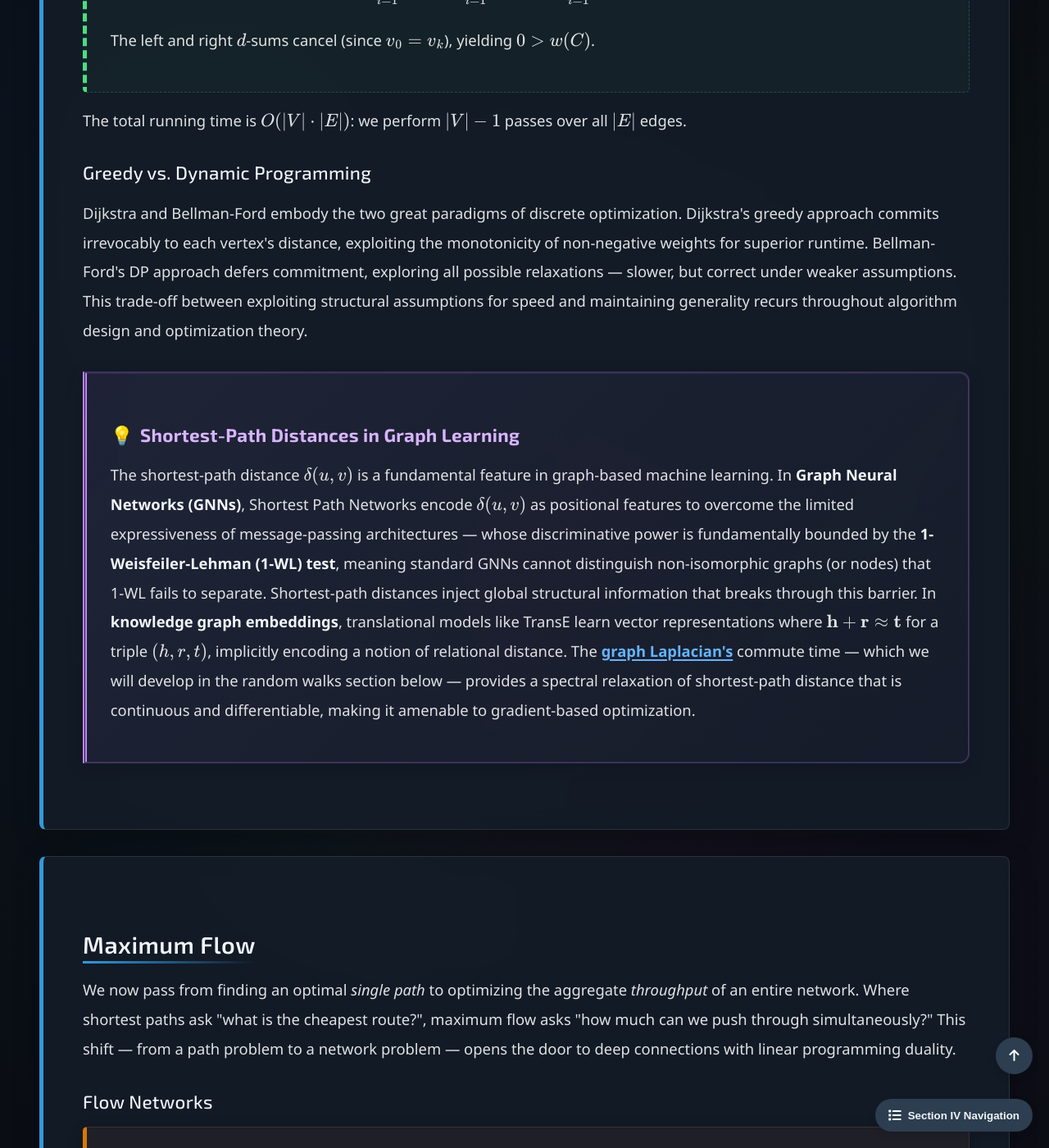
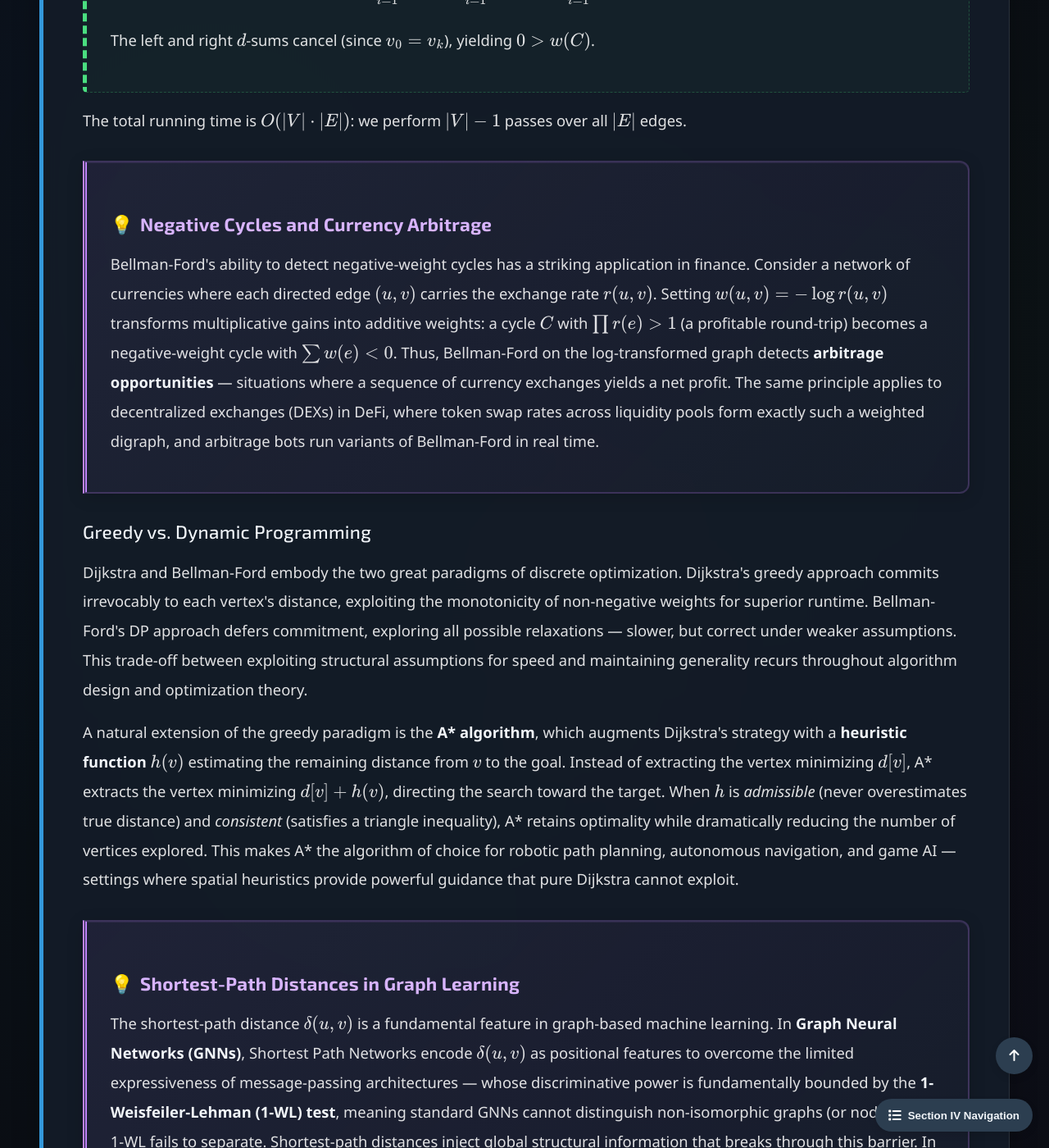
Before and after one commit to Yusukey01/yusukey01.github.io, a Jekyll site: the page built from Mathematics/Discrete/network_flow.html, in a window 1280 px wide and 1400 px high, scrolled down 5942 px. Shown: the whole window at 82% size. Built offline with Jekyll 4.4.1, drawn with Linux system fonts in a browser that asks for light colours; some of the changed text lies outside the part shown.

Commit message:
added more contents

```diff
--- a/Mathematics/Discrete/network_flow.html
+++ b/Mathematics/Discrete/network_flow.html
@@ -246,6 +246,21 @@ uses_python: false
                     The total running time is \(O(|V| \cdot |E|)\): we perform \(|V| - 1\) passes over all \(|E|\) edges.
                 </p>
 
+                <div class="insight-box">
+                    <h3>Negative Cycles and Currency Arbitrage</h3>
+                    <p>
+                        Bellman-Ford's ability to detect negative-weight cycles has a striking application in finance.
+                        Consider a network of currencies where each directed edge \((u,v)\) carries the exchange rate
+                        \(r(u,v)\). Setting \(w(u,v) = -\log r(u,v)\) transforms multiplicative gains into additive
+                        weights: a cycle \(C\) with \(\prod r(e) > 1\) (a profitable round-trip) becomes a
+                        negative-weight cycle with \(\sum w(e) < 0\). Thus, Bellman-Ford on the log-transformed graph
+                        detects <strong>arbitrage opportunities</strong> — situations where a sequence of currency
+                        exchanges yields a net profit. The same principle applies to decentralized exchanges (DEXs)
+                        in DeFi, where token swap rates across liquidity pools form exactly such a weighted digraph,
+                        and arbitrage bots run variants of Bellman-Ford in real time.
+                    </p>
+                </div>
+
                 <h3>Greedy vs. Dynamic Programming</h3>
                 <p>
                     Dijkstra and Bellman-Ford embody the two great paradigms of discrete optimization.
@@ -254,6 +269,17 @@ uses_python: false
                     defers commitment, exploring all possible relaxations — slower, but correct under weaker assumptions.
                     This trade-off between exploiting structural assumptions for speed and maintaining generality
                     recurs throughout algorithm design and optimization theory.
+                </p>
+
+                <p>
+                    A natural extension of the greedy paradigm is the <strong>A* algorithm</strong>, which augments
+                    Dijkstra's strategy with a <strong>heuristic function</strong> \(h(v)\) estimating the remaining
+                    distance from \(v\) to the goal. Instead of extracting the vertex minimizing \(d[v]\), A* extracts
+                    the vertex minimizing \(d[v] + h(v)\), directing the search toward the target. When \(h\) is
+                    <em>admissible</em> (never overestimates true distance) and <em>consistent</em> (satisfies a
+                    triangle inequality), A* retains optimality while dramatically reducing the number of vertices
+                    explored. This makes A* the algorithm of choice for robotic path planning, autonomous navigation,
+                    and game AI — settings where spatial heuristics provide powerful guidance that pure Dijkstra cannot exploit.
                 </p>
 
                 <div class="insight-box">
@@ -353,7 +379,11 @@ uses_python: false
                 <p>
                     An <strong>augmenting path</strong> is a path from \(s\) to \(t\) in the residual graph \(G_f\). If such
                     a path \(P\) exists, we can increase the flow by \(\Delta = \min_{e \in P} c_f(e) > 0\) by pushing
-                    \(\Delta\) units along \(P\). This is the foundation of the Ford-Fulkerson method.
+                    \(\Delta\) units along \(P\). When the augmenting path traverses a <strong>backward edge</strong>
+                    \((v,u)\) — corresponding to an original edge \((u,v)\) carrying positive flow — pushing flow along
+                    it effectively <em>cancels</em> previously assigned flow on \((u,v)\), redirecting that capacity to
+                    a more profitable route. This ability to "undo" earlier decisions is precisely what allows the
+                    method to escape locally suboptimal flow assignments and converge to a global maximum.
                 </p>
 
                 <div class="pseudocode">
@@ -537,7 +567,10 @@ uses_python: false
                 <div class="proof">
                     <span class="proof-title">Proof:</span>
                     <p>
-                        <strong>Stationarity.</strong> We verify \(\boldsymbol{\pi} P = \boldsymbol{\pi}\). For each \(v \in V\),
+                        <strong>Stationarity.</strong> First, \(\boldsymbol{\pi}\) is indeed a probability distribution:
+                        by the <a href="intro_graph.html#degree"><strong>Handshaking Lemma</strong></a>
+                        \(\sum_{v \in V} \deg(v) = 2m\), so \(\sum_{v} \pi_v = \sum_{v} \deg(v)/(2m) = 1\).
+                        We verify \(\boldsymbol{\pi} P = \boldsymbol{\pi}\). For each \(v \in V\),
                         \[
                         \begin{align*}
                         (\boldsymbol{\pi} P)_v &= \sum_{u \in V} \pi_u \cdot P_{uv} \\
@@ -591,6 +624,9 @@ uses_python: false
                     The eigenvalues of \(L_{\text{rw}}\) are \(0 = \mu_1 \leq \mu_2 \leq \cdots \leq \mu_n\), where
                     \(\mu_i = 1 - \lambda_i\) and \(1 = \lambda_1 \geq \lambda_2 \geq \cdots \geq \lambda_n > -1\) are the
                     eigenvalues of \(P\) (the lower bound \(\lambda_n > -1\) holds because the graph is non-bipartite).
+                    On a bipartite graph, by contrast, \(\lambda_n = -1\): the walker oscillates between the two
+                    vertex classes with period 2, so the distribution never settles but instead alternates indefinitely —
+                    this is the spectral signature of periodicity.
                     The rate of convergence to stationarity is controlled by
                     \[
                     \bar{\lambda} = \max\bigl(|\lambda_2|,\, |\lambda_n|\bigr),
@@ -659,7 +695,8 @@ uses_python: false
                         <strong>PageRank</strong> modifies the simple random walk with a <strong>teleportation</strong>
                         mechanism: at each step, with probability \(\alpha\) the walker follows a random edge, and with
                         probability \(1 - \alpha\) it jumps to a uniformly random vertex. The transition matrix becomes
-                        \(P_{\text{PR}} = \alpha P + (1 - \alpha)\frac{1}{n}\mathbf{1}\mathbf{1}^\top\), and its stationary
+                        \(P_{\text{PR}} = \alpha P + (1 - \alpha)\frac{1}{n}\mathbf{1}\mathbf{1}^\top\),
+                        where \(\mathbf{1} \in \mathbb{R}^n\) is the all-ones column vector, and its stationary
                         distribution ranks vertices by a blend of local connectivity and global accessibility.
                     </p>
                     <p>
```
